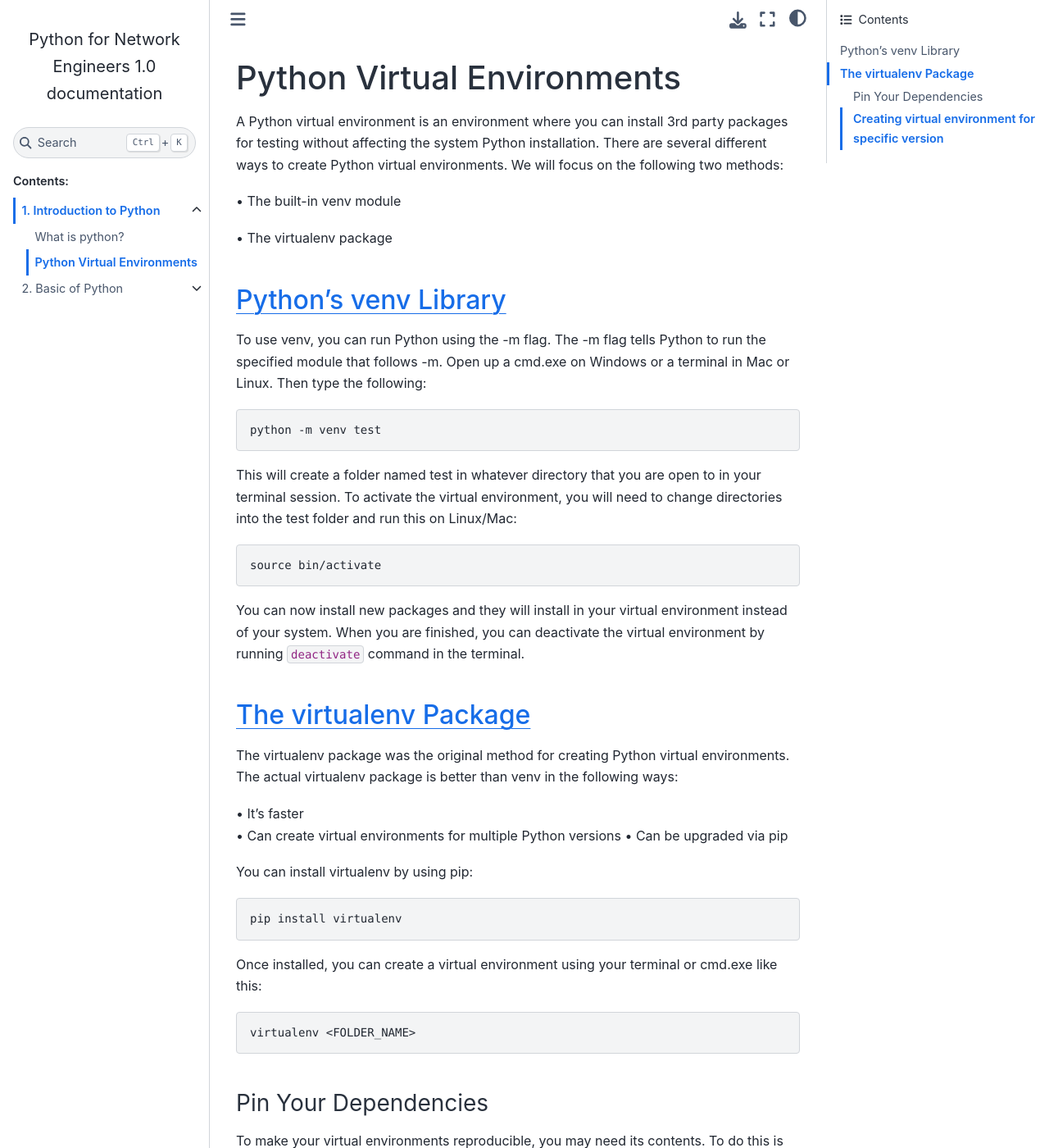
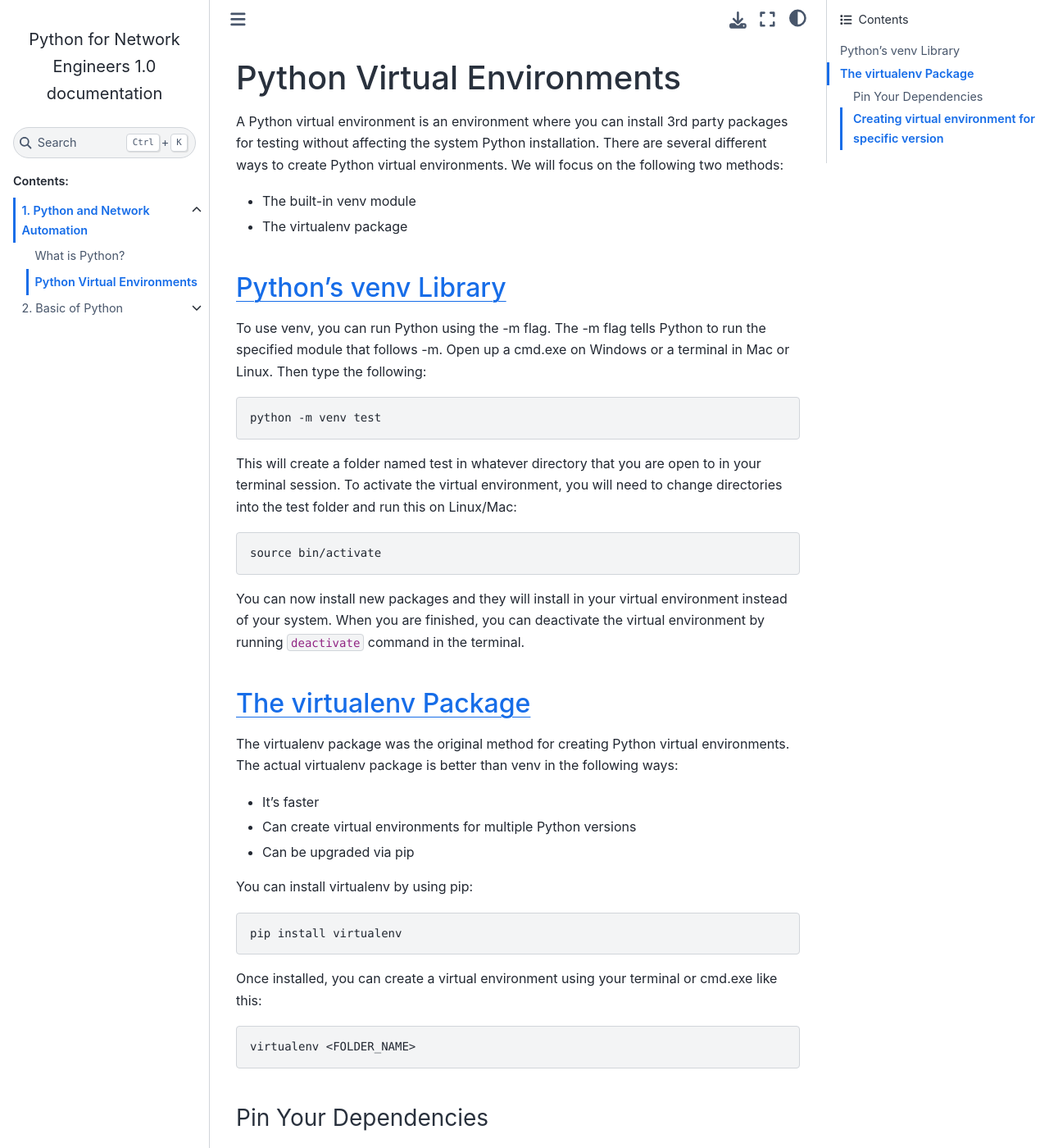
Before and after one commit to sydasif/python-book, a Sphinx documentation site: the page built from docs/source/ch-01/02_venv.md, in a window 1280 px wide and 1400 px high. Shown: the whole window at 82% size. Built offline with Sphinx 7.4.7 and the Sphinx Book theme 1.1.4, drawn with Linux system fonts in a browser that asks for light colours; some of the changed text lies outside the part shown.

Commit message:
update ch-01

```diff
--- a/docs/source/ch-01/02_venv.md
+++ b/docs/source/ch-01/02_venv.md
@@ -2,9 +2,8 @@
 
 A Python virtual environment is an environment where you can install 3rd party packages for testing without affecting the system Python installation. There are several different ways to create Python virtual environments. We will focus on the following two methods:
 
-• The built-in venv module
-
-• The virtualenv package
+- The built-in venv module
+- The virtualenv package
 
 ## [Python’s venv Library](https://docs.python.org/3/library/venv.html)
 
@@ -26,9 +25,9 @@
 
 The virtualenv package was the original method for creating Python virtual environments. The actual virtualenv package is better than venv in the following ways:
 
-• It’s faster
-• Can create virtual environments for multiple Python versions
-• Can be upgraded via pip
+- It’s faster
+- Can create virtual environments for multiple Python versions
+- Can be upgraded via pip
 
 You can install virtualenv by using pip:
 
```
Also changed, not shown: other parts of docs/source/ch-01/02_venv.md (+2 -1 lines), docs/source/ch-01/01_intro.md (+13 -11 lines), docs/source/ch-01/index.md (+2 -2 lines).
